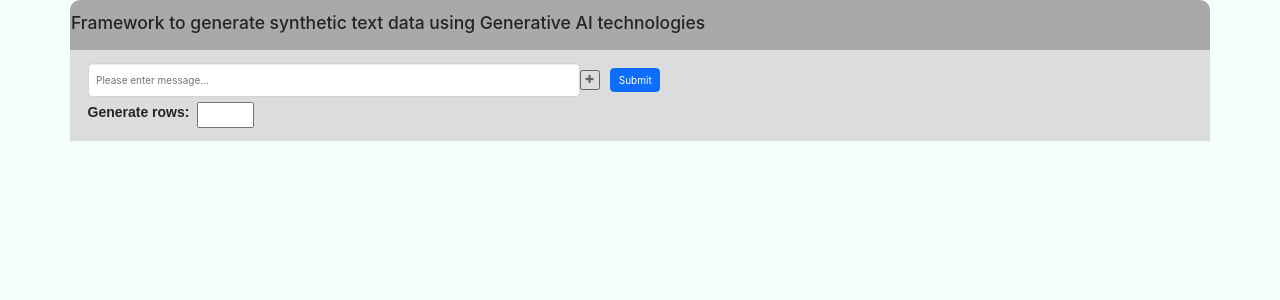
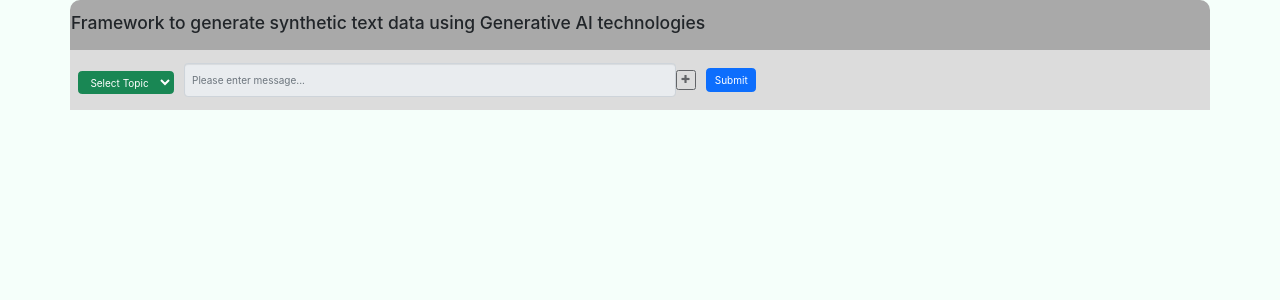
Before and after one commit to ashugulati-work/TechMates, a React (Create React App) app in the folder UI/: page / in a window 1280 px wide. Shown: the top 300 px of the page. Built offline with nearby package versions, Linux system fonts and the light colour scheme; the HTML template or start-up script is replaced by a standard one.

Commit message:
added dropdown and validation

```diff
--- a/UI/src/actions/projectActions.js
+++ b/UI/src/actions/projectActions.js
@@ -20,7 +20,6 @@ export const createInputMessages = (data) => async (dispatch) => {
     let getResponse = await axios.post(baseURL, body, {
         headers: constant.ContentType
     });
-    console.log('getResponse ------------- ', body, getResponse.data, getResponse.data.length);
     if (getResponse && getResponse.status === 200 && getResponse.data && getResponse.data.length > 0) {
         dispatch({ type: INPUT_MSG_SUCCESS, payload: getResponse.data });
     } else {
@@ -31,7 +30,6 @@ export const createInputMessages = (data) => async (dispatch) => {
 export const deleteMessageValue = (deleteValue) => async (dispatch) => {
     const baseURL = constant.SERVER_HOST_AND_PORT + constant.deleteMessage;
     let getDeletedResponse = await axios.delete(baseURL + deleteValue);
-    console.log('getDeletedResponse ------------- ', getDeletedResponse);
     if (getDeletedResponse && getDeletedResponse.status === 201) {
         dispatch({ type: DELETE_MSG_SUCCESS, payload: getDeletedResponse.data });
     } else {
@@ -39,15 +37,16 @@ export const deleteMessageValue = (deleteValue) => async (dispatch) => {
     }
 };
 
-export const getAllMessages = () => async (dispatch) => {
+export const submitFormData = (messages, rowInput, dropDownValue) => async (dispatch) => {
     const baseURL = constant.SERVER_HOST_AND_PORT + constant.getAllMessages;
-    const config = {
-        method: 'GET',
-        url: baseURL,
-        headers: { "Content-Type": "application/json" }
-    }
-    let getAllMessagesResponse = await axios(config);
-    console.log('getAllMessagesResponse ------------- ', getAllMessagesResponse);
+    let body = {};
+    body['no_of_sentences'] = rowInput;
+    body['sentences'] = messages;
+    body['topic'] = dropDownValue;
+    let getAllMessagesResponse = await axios.post(baseURL + constant.getAllMessages, body, {
+        headers: constant.ContentType
+    });
+
     if (getAllMessagesResponse && getAllMessagesResponse.status === 200) {
         dispatch({ type: RETRIVE_MSG_SUCCESS, payload: getAllMessagesResponse.data });
     } else {
@@ -63,7 +62,6 @@ export const downloadFile = () => async (dispatch) => {
         headers: { "Content-Type": "application/json" }
     }
     let getDownloadResponse = await axios(config);
-    console.log('getDownloadResponse ------------- ', getDownloadResponse);
     if (getDownloadResponse && getDownloadResponse.status === 200) {
         dispatch({ type: DOWNLOAD_SUCCESS, payload: getDownloadResponse.data });
     } else {
--- a/UI/src/components/MesagesUI.js
+++ b/UI/src/components/MesagesUI.js
@@ -2,15 +2,19 @@ import React, { Fragment, useEffect, useState, useRef } from 'react';
 import './MesagesUI.css';
 import { connect } from "react-redux";
 import InputMessages from './InputMessages';
-import { createInputMessages, getAllMessages, downloadFile, downloadDataEmpty } from "../actions/projectActions";
+import { createInputMessages, submitFormData, downloadFile, downloadDataEmpty } from "../actions/projectActions";
+import constant from "../config.json";
 
-const MesagesUI = ({ createInputMessages, getAllMessages, retriveMsg, messages, downloadFile, downloadData, downloadDataEmpty }) => {
+const MesagesUI = ({ createInputMessages, submitFormData, retriveMsg, messages, downloadFile, downloadData, downloadDataEmpty }) => {
     const [inputValue, setInputValue] = useState({
       inputMsg: ''
     });
+    const [rowInput, setRowInput] = useState('')
     const [addMessageValue, setAddMessageValue] = useState(false);
     const [plusBtnHide, setPlusBtnHide] = useState(true);
-
+    const [topic, setTopic] = useState([]);
+    const [dropDownValue, setDropDownValue] = useState('');
+    const [disableInputBox, setDisableInputBox] = useState(true);
     const onChangeHandler = (event) => {
       const keys = event.target.name;
       const values = event.target.value;
@@ -19,14 +23,26 @@ const MesagesUI = ({ createInputMessages, getAllMessages, retriveMsg, messages,
           ...prevState, [keys]: values
         }))
     }
+    const onChangeRowHandler = (event) => {
+      const values = event.target.value;
+      setRowInput(values);
+    }
 
     const { inputMsg } = inputValue;
-    console.log('inputValue ============ ', inputValue);
     useEffect(() => {
       if (inputMsg === '') {
         setPlusBtnHide(true);
       }
     })
+
+    useEffect(() => {
+      if (Object.keys(messages).length > 0) {
+        document.getElementById('generate-rows').style.display = "";
+        document.getElementById('show-error').style.display = "none";
+      } else {
+        document.getElementById('generate-rows').style.display = "none";
+      }
+    }, [messages])
 
     const addMessages = () => {
       setAddMessageValue(true);
@@ -38,17 +54,21 @@ const MesagesUI = ({ createInputMessages, getAllMessages, retriveMsg, messages,
 
     const submitFormMessage = (event) => {
       event.preventDefault();
-      console.log('submitFormMessage ============ ', inputValue);
-      getAllMessages();
+      if (parseInt(rowInput) === 0 || parseInt(rowInput) > 100) {
+        document.getElementById('show-error').style.display = "";
+        return
+      }
+      document.getElementById('show-error').style.display = "none";
+      if (Object.keys(messages).length > 0 && rowInput && dropDownValue) {
+        submitFormData(messages, rowInput, dropDownValue);
+      }
     }
 
     const downloadFileEventHandler = () => {
       downloadFile();
     }
-    console.log('Outside==== ', downloadData);
     useEffect(() => {
       if (downloadData !== undefined) {
-        console.log('Download Data ', downloadData);
         const jsonString = `data:text/json;chatset=utf-8,${encodeURIComponent(
           JSON.stringify(downloadData)
         )}`;
@@ -59,6 +79,21 @@ const MesagesUI = ({ createInputMessages, getAllMessages, retriveMsg, messages,
         downloadDataEmpty();
       }
     }, [downloadData])
+
+    const onOptionClicked = (e) => {
+      let targetValue = e.target.value;
+      if (targetValue !== '') {
+        setDisableInputBox(false);
+        setDropDownValue(targetValue);
+      } else {
+        setDisableInputBox(true);
+      }
+    }
+
+    useEffect(() => {
+      let topicValue = constant.topic.map(value => value.split(','));
+      setTopic(topicValue[0]);
+    }, constant.topic)
 
     return (
       <Fragment>
@@ -71,15 +106,23 @@ const MesagesUI = ({ createInputMessages, getAllMessages, retriveMsg, messages,
       <div className="row row-css">
         <div className="col-sm msg-box">
         <form className="form-inline" onSubmit={submitFormMessage}>
+        <select class="btn btn-success select-topic" onChange = {onOptionClicked}>
+          <option  value="">Select Topic</option>
+          { topic ? topic.map((topicValue, index) => (
+              <option key={index}>
+              {topicValue}
+              </option>
+          )) : ''}
+          </select>
           <div className="form-group mx-sm-3 mb-2">
-            <input type="text" size="70" className="form-control" id="inputMsg" placeholder="Please enter message..." name="inputMsg" onChange={onChangeHandler} value={inputMsg} />
+            <input type="text" disabled={disableInputBox} size="70" className="form-control" id="inputMsg" placeholder="Please enter message..." name="inputMsg" onChange={onChangeHandler} value={inputMsg} />
             <button type="button" disabled={plusBtnHide} id="plusBtn" className="btn btn-sm plus-btn" onClick={addMessages}>
               <span className="glyphicon glyphicon-plus"></span>
             </button>
           </div>
           <button type="submit" className="btn btn-primary mb-2 submit-btn">Submit</button>
         </form>
-        <div className='generate-rows'><p className='generate-para'>Generate rows: </p><input type="number" className="number" id="number"></input></div>
+        <div id='generate-rows' className='generate-rows'><p className='generate-para'>Generate rows: </p><input type="number" className="number" id="number" onChange={onChangeRowHandler} value={rowInput}></input><p id='show-error' style={{color: "red", left: "23px", top: "2px", position: "relative"}}>Choose between 1 to 100</p></div>
         </div>
       </div>
       <div className="row row-css">
@@ -105,4 +148,4 @@ const mapStateToProps = (state) => {
     }
   };
 
-export default connect(mapStateToProps, { downloadDataEmpty, createInputMessages, getAllMessages, downloadFile })(MesagesUI);
+export default connect(mapStateToProps, { downloadDataEmpty, createInputMessages, submitFormData, downloadFile })(MesagesUI);
--- a/UI/src/config.json
+++ b/UI/src/config.json
@@ -6,5 +6,6 @@
    "createInputMessages": "createInputMessages",
    "deleteMessage": "deleteMessage/",
    "getAllMessages": "getAllMessages",
-   "downloadFile": "downloadFile"
+   "downloadFile": "downloadFile",
+   "topic": ["Topic 1, Topic 2, Topic 3"]
 }
```
